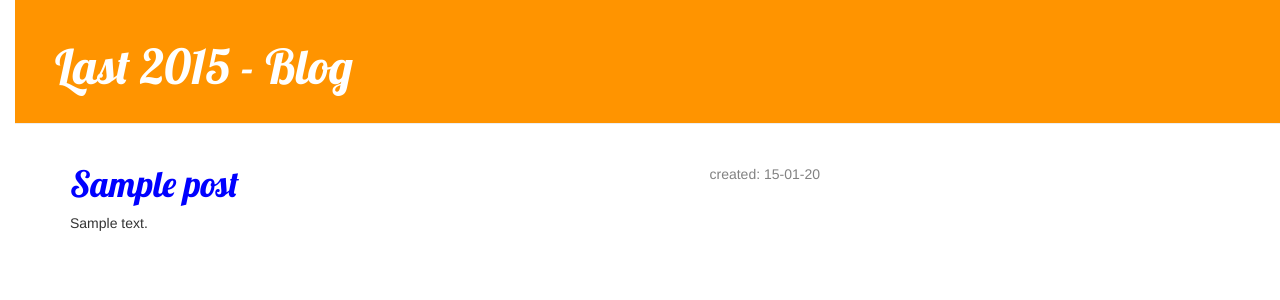
After one commit to walter2/last_2015, a Django app: template blog/templates/blog/post_draft_list.html in a window 1280 px wide. The commit adds this page. Shown: the top 300 px of the page. Run offline with Django 3.2, Linux system fonts and the light colour scheme; the template is opened without the code that fills it: most values are stand-ins (such as "Sample title", 1, 10 or a date in 2020); some libraries are stand-ins or nearby versions.

Commit message:
Added post draft list display and individual post publish button.

```diff
--- a/blog/static/css/blog.css
+++ b/blog/static/css/blog.css
@@ -58,4 +58,12 @@ h1, h2, h3, h4 {
 .post_edit_button {
     float: right;
     margin-left: 7px;
+    padding-top: 9px;
+    padding-bottom: 9px;
 }
+
+
+.post_publish_button {
+    float: right;
+    margin-left: 7px;
+}
--- a/blog/templates/blog/base.html
+++ b/blog/templates/blog/base.html
@@ -19,6 +19,9 @@
                 <a href="{% url 'post_new' %}" class="top-menu">
                     <span class="glyphicon glyphicon-plus"></span>
                 </a>
+                <a href="{% url 'post_draft_list' %}" class="top-menu">
+                    <span class="glyphicon glyphicon-edit"></span>
+                </a>
             {% endif %}
             <h1><a href="/">Last 2015 - Blog</a></h1>
         </div>
--- a/blog/templates/blog/post_detail.html
+++ b/blog/templates/blog/post_detail.html
@@ -13,6 +13,8 @@
             <div class="date">
                 published: {{ post.published_date }}
             </div>
+        {% else %}
+            <a class="btn btn-default post_publish_button" href="{% url 'blog.views.post_publish' pk=post.pk %}">Publish</a>
         {% endif %}
 
         <h1>{{ post.title }}</h1>
--- /dev/null
+++ b/blog/templates/blog/post_draft_list.html
@@ -0,0 +1,11 @@
+{% extends 'blog/base.html' %}
+
+{% block content %}
+    {% for post in posts %}
+    <div class="post">
+        <p class="date">created: {{ post.created_date|date:'d-m-y'}}</p>
+        <h1><a href="{% url 'blog.views.post_detail' pk=post.pk %}">{{ post.title }}</a></h1>
+        <p>{{ post.text|truncatechars:200 }}</p>
+    </div>
+    {% endfor %}
+{% endblock %}
--- a/blog/urls.py
+++ b/blog/urls.py
@@ -3,7 +3,9 @@ from . import views
 
 urlpatterns = [
     url(r'^$', views.post_list, name='post_list'),
+    url(r'^drafts/$', views.post_draft_list, name='post_draft_list'),
     url(r'^post/(?P<pk>[0-9]+)$', views.post_detail, name='post_detail'),
+    url(r'^post/(?P<pk>[0-9]+)/edit/$', views.post_edit, name='post_edit'),
+    url(r'^post/(?P<pk>[0-9]+)/publish/$', views.post_publish, name='post_publish'),
     url(r'^post/new/$', views.post_new, name='post_new'),
-    url(r'^post/(?P<pk>[0-9]+)/edit/$', views.post_edit, name='post_edit'),
 ]
```
Also changed, not shown: blog/views.py (+11 -0 lines).
